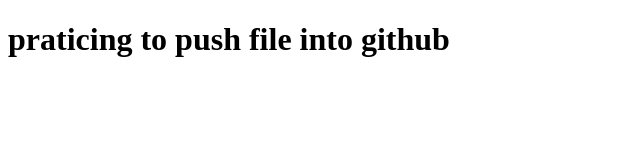
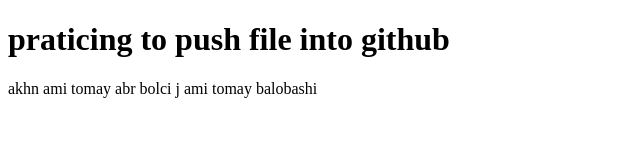
Before and after one commit to RittikSheikh/ami-tomay-balobahi, a plain HTML site: page index.html in a window 1280 px wide. Shown: the whole page, without its empty margins (0-640 px from the left). Drawn offline with Linux system fonts and the light colour scheme.

Commit message:
added an paragraph

```diff
--- a/index.html
+++ b/index.html
@@ -8,5 +8,6 @@
 </head>
 <body>
             <h1>praticing to push file into github</h1>
+            <p>akhn ami tomay abr bolci j ami tomay balobashi</p>
 </body>
 </html>
```
